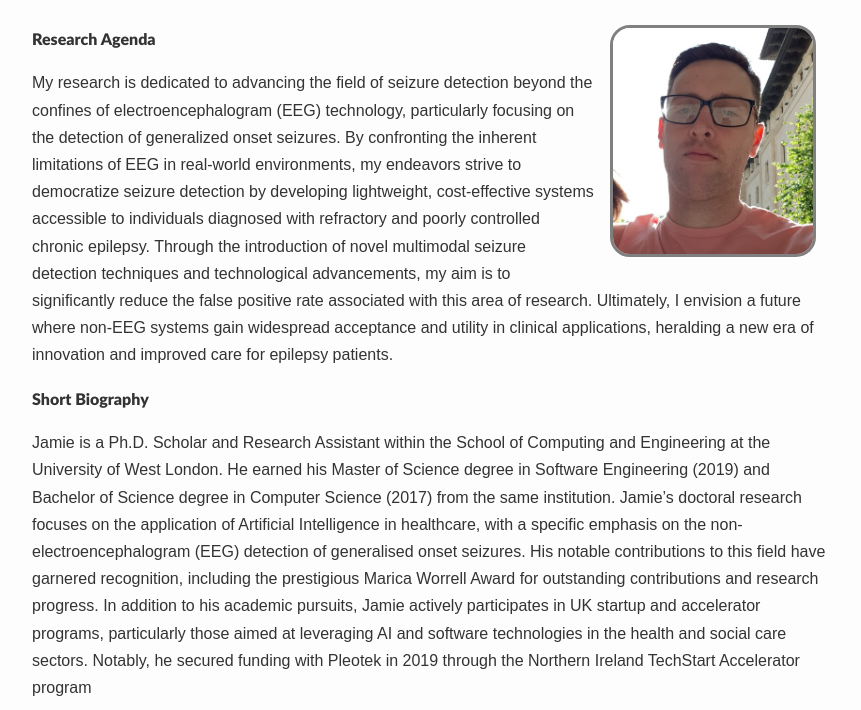
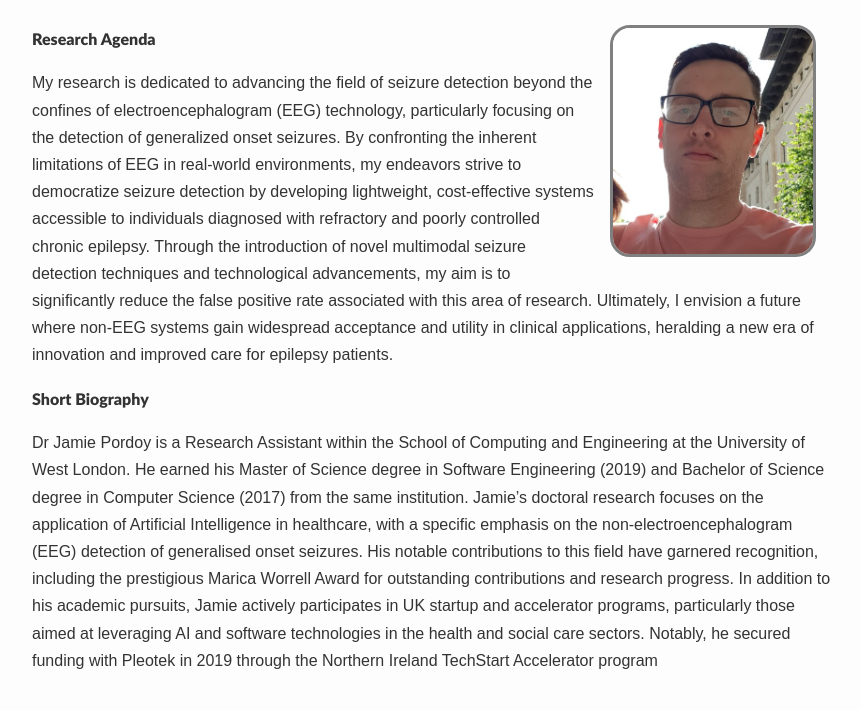
Before and after one commit to jpordoy/jamiepordoy, a plain HTML site: page index.html in a window 1280 px wide. Shown: the part 171-881 px from the top of the page, without its empty margins (208-1069 px from the left). Drawn offline with nearby package versions, Linux system fonts and the light colour scheme; a web font is replaced by a local one.

Commit message:
Update index.html

```diff
--- a/index.html
+++ b/index.html
@@ -49,7 +49,7 @@
         <h4 id="research-agenda">Research Agenda</h4>
         <p>My research is dedicated to advancing the field of seizure detection beyond the confines of electroencephalogram (EEG) technology, particularly focusing on the detection of generalized onset seizures. By confronting the inherent limitations of EEG in real-world environments, my endeavors strive to democratize seizure detection by developing lightweight, cost-effective systems accessible to individuals diagnosed with refractory and poorly controlled chronic epilepsy. Through the introduction of novel multimodal seizure detection techniques and technological advancements, my aim is to significantly reduce the false positive rate associated with this area of research. Ultimately, I envision a future where non-EEG systems gain widespread acceptance and utility in clinical applications, heralding a new era of innovation and improved care for epilepsy patients.</p>
         <h4 id="short-biography">Short Biography</h4>
-        <p>Jamie is a Ph.D. Scholar and Research Assistant within the School of Computing and Engineering at the University of West London. He earned his Master of Science degree
+        <p>Dr Jamie Pordoy is a Research Assistant within the School of Computing and Engineering at the University of West London. He earned his Master of Science degree
         in Software Engineering (2019) and Bachelor of Science degree in Computer Science (2017) from the same institution. Jamie’s doctoral research focuses on the application of Artificial Intelligence
         in healthcare, with a specific emphasis on the non-electroencephalogram (EEG) detection of generalised onset seizures. His notable contributions to this field have garnered
         recognition, including the prestigious Marica Worrell Award for outstanding contributions and research progress. In addition to his academic pursuits, Jamie actively participates in UK startup and accelerator programs, particularly those aimed at leveraging AI and software technologies in the health
```
